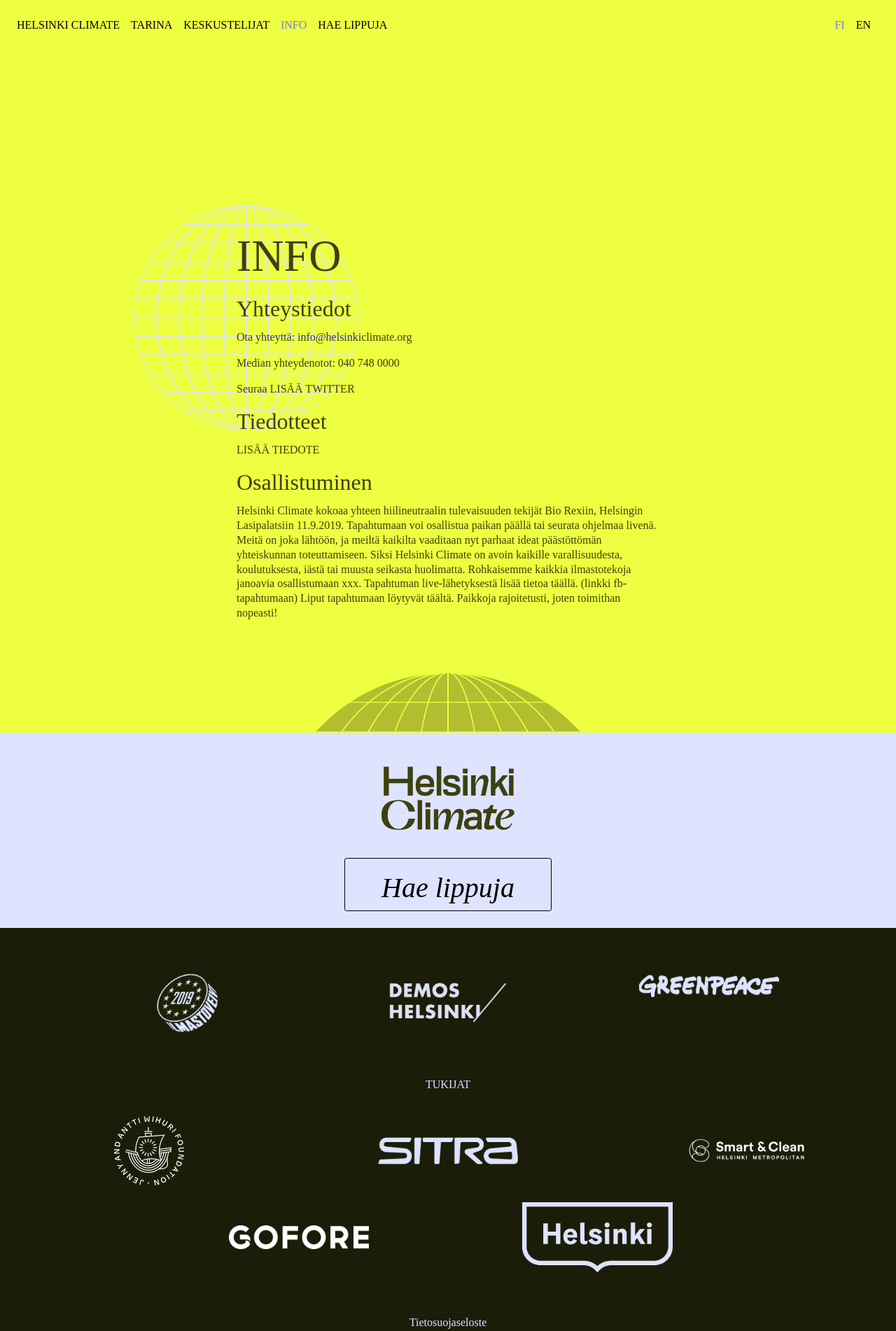
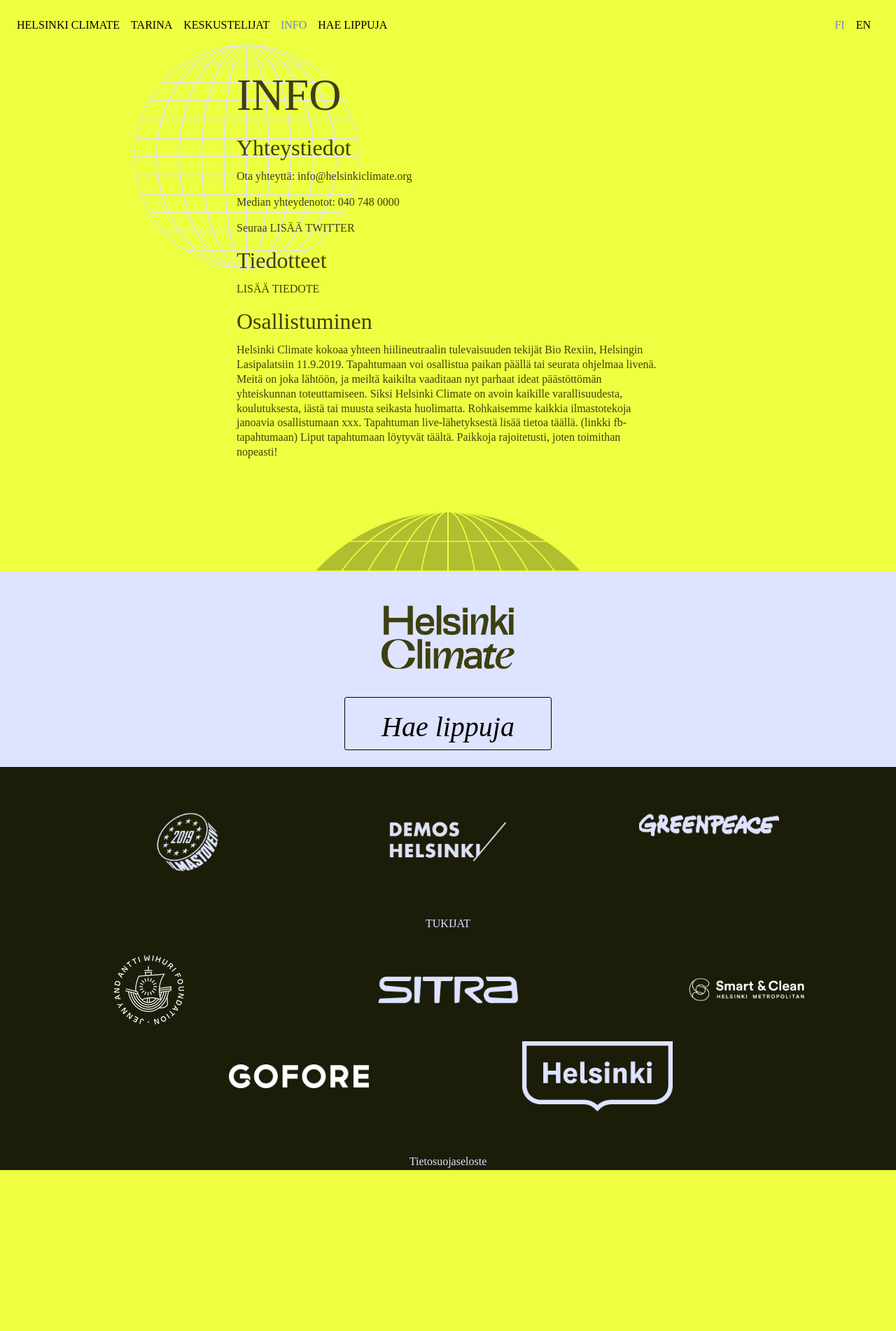
Before and after one commit to ilmastoveivi/helsinkiclimate-v2, a Jekyll site: the page built from tietoa.md, in a window 1280 px wide. Shown: the whole page at 70% size. Built offline with Jekyll 4.4.1, drawn with Linux system fonts in a browser that asks for light colours; some web fonts are replaced; our own code applies the rules of GitHub Pages for plain Markdown files; after the commit the page ends 1672 px from its top, so only the background shows below that.

Commit message:
Fix nav-bar height for desktop version

```diff
--- a/css/style.scss
+++ b/css/style.scss
@@ -88,14 +88,6 @@
   font-size: 3.3vw;
   line-height: 3.75rem;
   text-transform: uppercase;
-}
-
-
- .navbar-collapse.collapse.show {
-  height: 100vh;
-}
-.navbar-nav {
-  height: 30vh;
 }
 
 .navbar {
@@ -487,7 +479,14 @@
 @media screen and (max-width: 991px) {
   .content-container {
     padding-left: 3.25rem;
-    padding-right: 3.25rem;
+    padding-right: 3.5rem;
+  }
+
+  .navbar-collapse.collapse.show {
+    height: 100vh;
+  }
+  .navbar-nav {
+    height: 30vh;
   }
   .earth-side {
     display: none;
```
